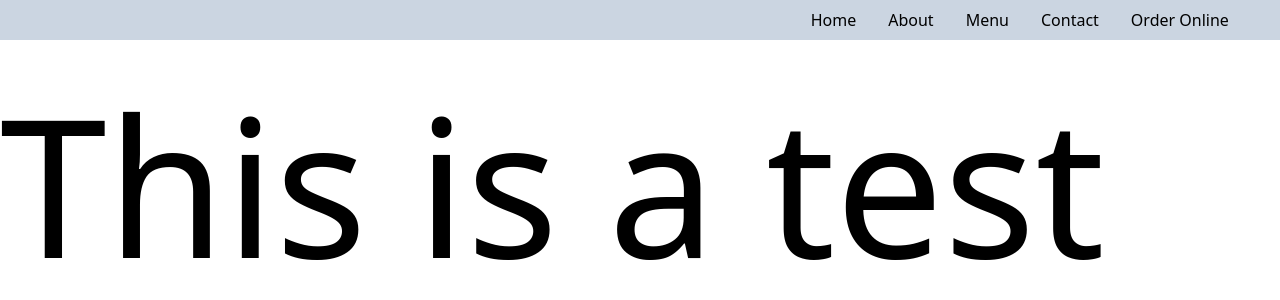
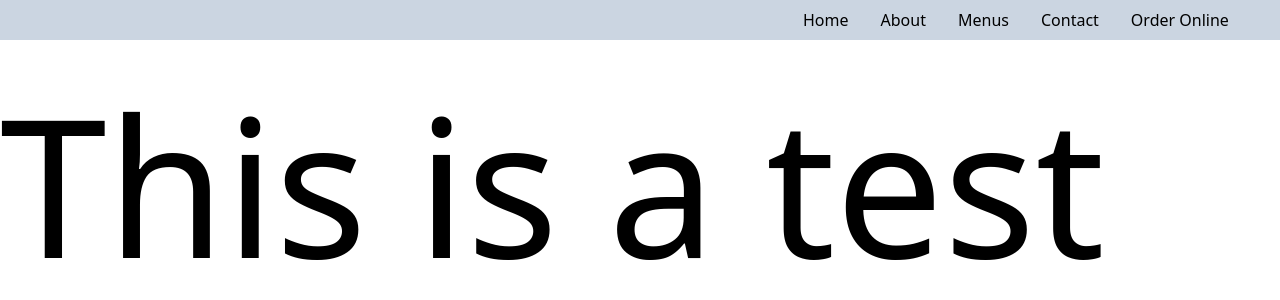
Before and after one commit to Baottran21/Mi_Tierra, a React (Vite) app: page / in a window 1280 px wide. Shown: the top 300 px of the page. Built offline with nearby package versions, Linux system fonts and the light colour scheme.

Commit message:
Working through NavBar

```diff
--- a/src/components/Navigation/Nav.jsx
+++ b/src/components/Navigation/Nav.jsx
@@ -6,20 +6,13 @@ const NavBar = () => {
           id="nav-container"
           className="flex flex-row w-full h-full justify-end"
         >
-          <ul className="flex flex-row mr-[4vw] justify-center items-center gap-8 cursor-pointer">
-            <li>Home</li>
-            <li>About</li>
-            <li>Menu</li>
-            <li>Contact</li>
-            <li>Order Online</li>
+          <ul className="flex flex-row mr-[4vw] justify-between items-center gap-8">
+            <button>Home</button>
+            <button>About</button>
+            <button>Menus</button>
+            <button>Contact</button>
+            <button>Order Online</button>
           </ul>
-          {/* <nav className="flex flex-row cursor-pointer gap-6 items-center mr-10">
-            <h1>Home</h1>
-            <h1>About</h1>
-            <h1>Menus</h1>
-            <h1>Contact</h1>
-            <h1>Place an online order</h1>
-          </nav> */}
         </div>
       </div>
     </>
```
